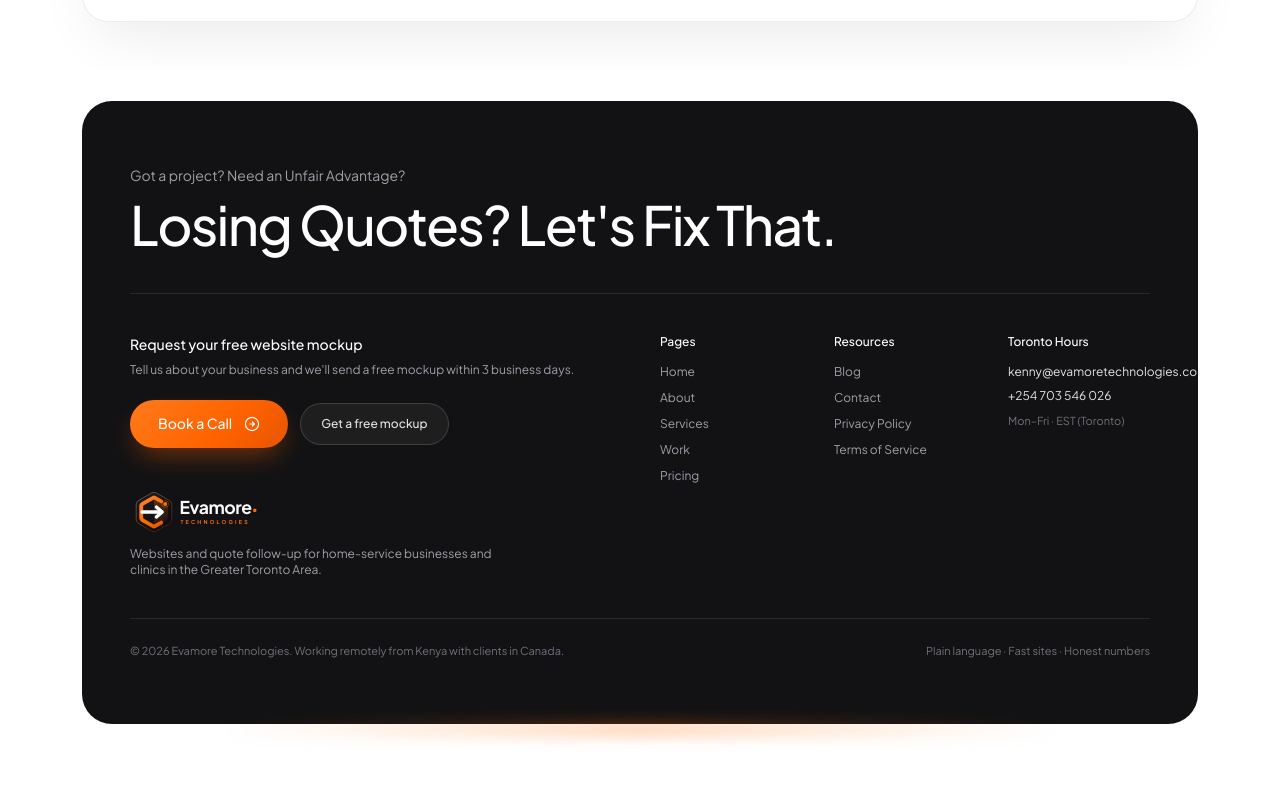
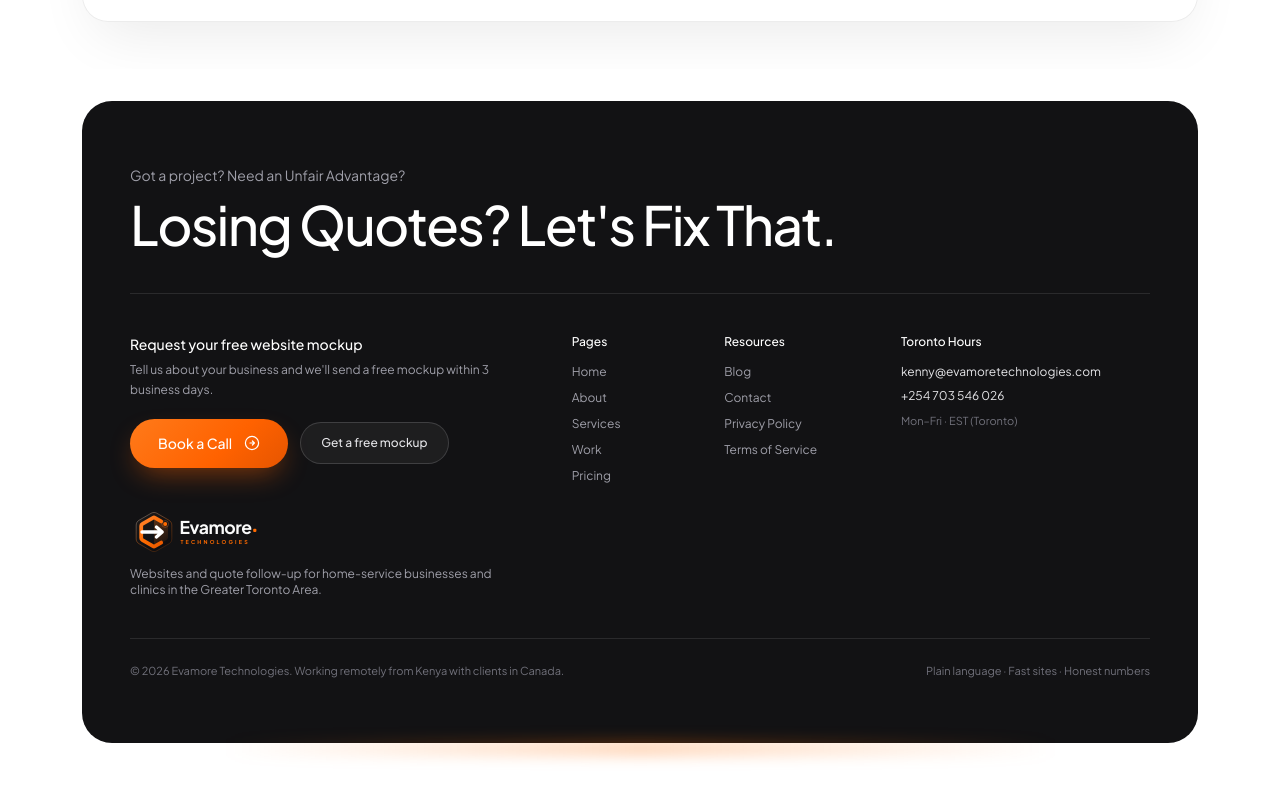
Before and after one commit to Kennysaruni/evamore-technologies, a Next.js app: page / in a window 1280 px wide. Shown: the part 5928-6713 px from the top of the page. Built offline with nearby package versions, Linux system fonts and the light colour scheme.

Commit message:
Widen footer contact column so email fits cleanly without clipping

```diff
--- a/components/Footer.tsx
+++ b/components/Footer.tsx
@@ -23,7 +23,7 @@ export function Footer() {
           {/* Middle Two-Column Area matching Omotive Footer */}
           <div className="mt-10 grid grid-cols-1 gap-10 lg:grid-cols-12">
             {/* Left Column */}
-            <div className="lg:col-span-6 flex flex-col justify-between space-y-8">
+            <div className="lg:col-span-5 flex flex-col justify-between space-y-8">
               <div>
                 <p className="text-sm font-medium text-white">
                   Request your free website mockup
@@ -61,7 +61,7 @@ export function Footer() {
             </div>
 
             {/* Right Column */}
-            <div className="lg:col-span-6 grid grid-cols-2 gap-8 sm:grid-cols-3">
+            <div className="lg:col-span-7 grid grid-cols-2 gap-6 sm:grid-cols-[0.8fr_0.95fr_1.55fr]">
               <div>
                 <p className="text-xs font-medium text-white">Pages</p>
                 <ul className="mt-3.5 space-y-2.5 text-xs text-zinc-400">
@@ -119,10 +119,10 @@ export function Footer() {
                 </ul>
               </div>
 
-              <div className="col-span-2 sm:col-span-1">
+              <div className="col-span-2 min-w-0 sm:col-span-1">
                 <p className="text-xs font-medium text-white">Toronto Hours</p>
                 <div className="mt-3.5 space-y-2 text-xs text-zinc-400">
-                  <p>
+                  <p className="break-words">
                     <a
                       href={`mailto:${SITE_CONFIG.email}`}
                       className="text-zinc-200 hover:text-[#FF6B00] transition-colors"
```
